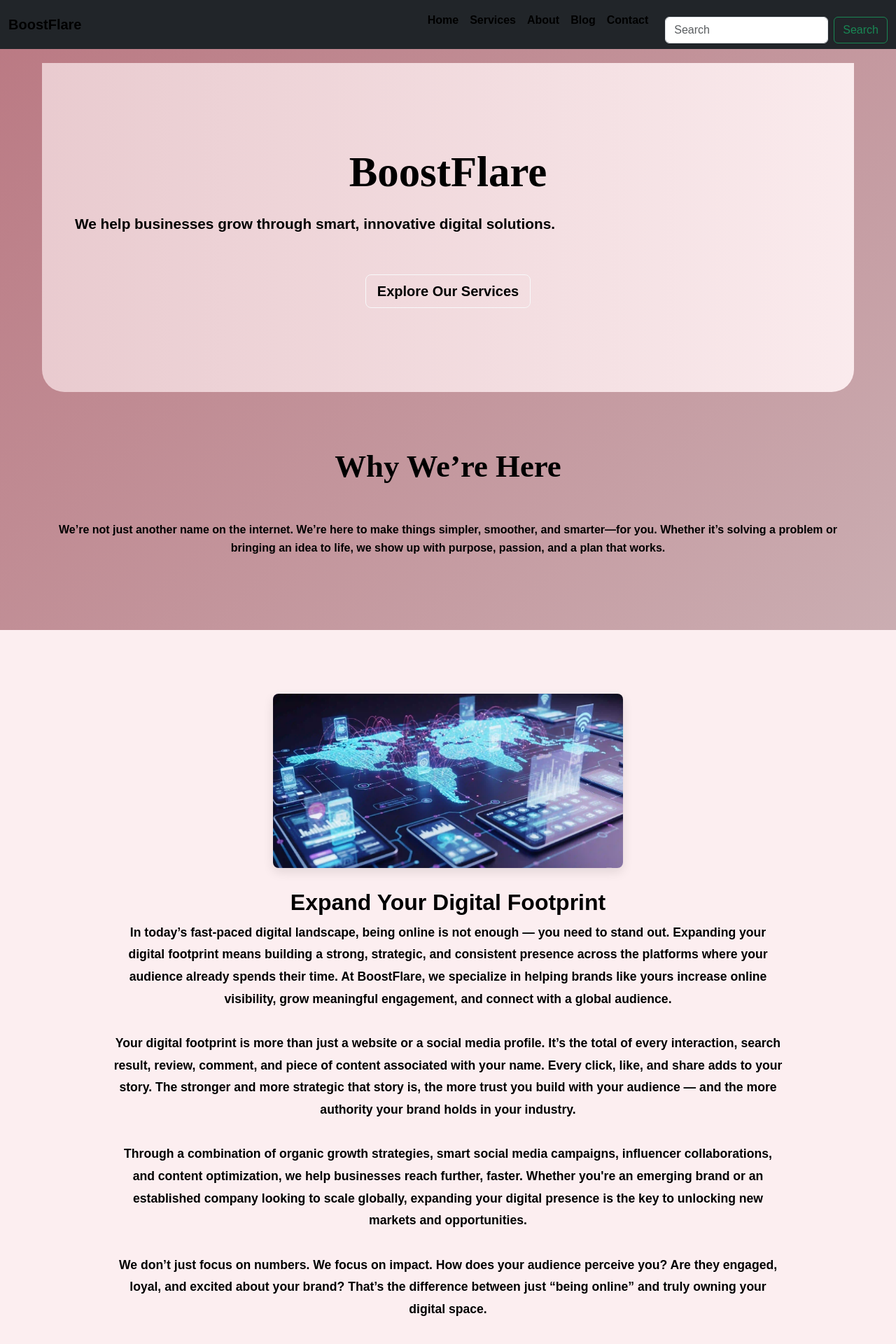
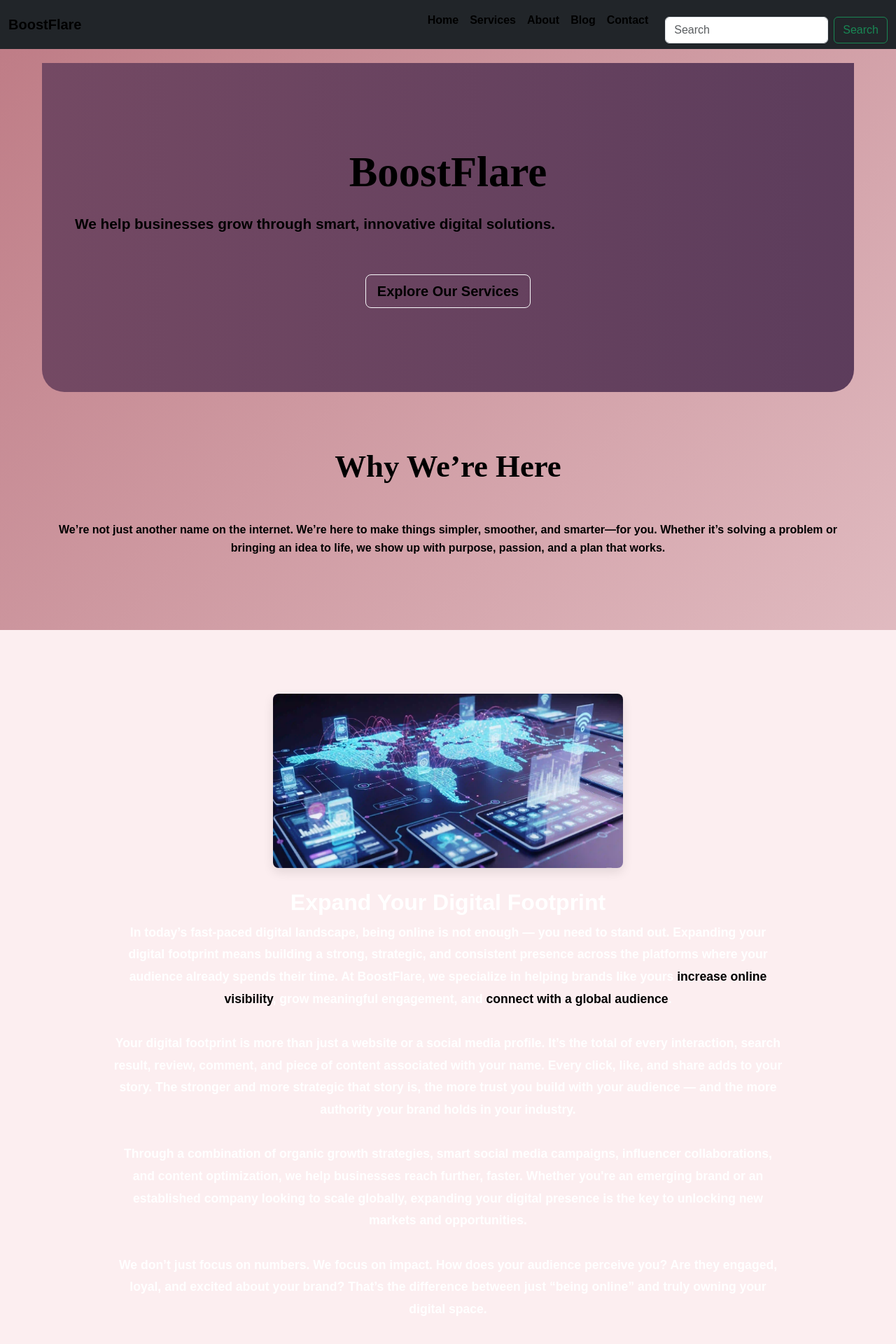
Before and after one commit to candra2012/BoostFlare, a Jekyll site: the page built from index.html, in a window 1280 px wide. Shown: the top 1920 px of the page at 70% size. Built offline with Jekyll 4.4.1, drawn with Linux system fonts in a browser that asks for light colours.

Commit message:
Update style.css

```diff
--- a/assets/css/style.css
+++ b/assets/css/style.css
@@ -5,6 +5,7 @@
     --soft-grey: #D8D8D8;
     --deep-plum: #5A3B5B;
     --hint-of-gold: #DAA520;
+    --white-text: #FFFFFF; /* Menambahkan variabel untuk putih cerah */
 }
 
 /* Reset CSS & Global Styles */
@@ -17,7 +18,7 @@
 body {
     font-family: 'Montserrat', sans-serif;
     line-height: 1.6;
-    color: var(--deep-plum);
+    color: var(--white-text); /* === INI PERUBAHAN UTAMA UNTUK SELURUH TEKS === */
     background-color: var(--lavender-blush); /* Fallback */
     overflow-x: hidden; /* Prevent horizontal scroll */
 }
@@ -30,7 +31,7 @@ body {
     width: 100%;
     height: 100%;
     z-index: -1; /* Ensure it's behind content */
-    background: linear-gradient(135deg, var(--lavender-blush), var(--rose-gold), var(--soft-grey));
+    background: linear-gradient(135deg, var(--deep-plum), var(--rose-gold), var(--lavender-blush)); /* Sesuaikan gradien agar kontras dengan teks putih */
     background-size: 400% 400%;
     animation: gradientAnimation 15s ease infinite;
 }
@@ -73,7 +74,7 @@ header {
 .logo {
     font-family: 'Playfair Display', serif;
     font-size: 2.2em;
-    color: var(--rose-gold);
+    color: var(--rose-gold); /* Tetap rose-gold untuk logo */
     text-decoration: none;
     font-weight: 700;
 }
@@ -83,7 +84,7 @@ header {
     background: none;
     border: none;
     font-size: 1.8em;
-    color: var(--deep-plum);
+    color: var(--white-text); /* Ubah warna hamburger */
     cursor: pointer;
     display: block;
     padding: 5px;
@@ -96,7 +97,7 @@ header {
     left: -250px;
     width: 250px;
     height: 100%;
-    background-color: rgba(0, 0, 0, 0.8);
+    background-color: rgba(90, 59, 91, 0.95); /* Ubah ke warna deep-plum transparan */
     box-shadow: 2px 0 10px rgba(0, 0, 0, 0.1);
     transition: left 0.3s ease-in-out;
     z-index: 100;
@@ -114,7 +115,7 @@ header {
 
 .mobile-nav ul li {
     margin: 0;
-    border-bottom: 1px solid var(--soft-grey);
+    border-bottom: 1px solid rgba(255, 255, 255, 0.2); /* Border lebih lembut */
 }
 
 .mobile-nav ul li:last-child {
@@ -125,14 +126,14 @@ header {
     display: block;
     padding: 15px 20px;
     text-decoration: none;
-    color: white; /* Diubah agar kontras dengan background mobile nav yang gelap */
+    color: var(--white-text); /* Link navigasi putih */
     font-weight: 500;
     transition: background-color 0.3s ease, color 0.3s ease;
 }
 
 .mobile-nav ul li a:hover {
-    background-color: var(--lavender-blush);
-    color: var(--rose-gold);
+    background-color: rgba(252, 238, 240, 0.2); /* Background hover lavender blush transparan */
+    color: var(--rose-gold); /* Teks hover rose-gold */
 }
 
 /* Search Container */
@@ -143,7 +144,7 @@ header {
 }
 
 .search-input {
-    border: 1px solid var(--soft-grey);
+    border: 1px solid rgba(255, 255, 255, 0.5); /* Border input putih transparan */
     padding: 8px 12px;
     border-radius: 20px;
     outline: none;
@@ -152,6 +153,12 @@ header {
     opacity: 0;
     visibility: hidden;
     margin-right: -25px;
+    background-color: rgba(255, 255, 255, 0.1); /* Background input transparan */
+    color: var(--white-text); /* Teks input putih */
+}
+
+.search-input::placeholder { /* Placeholder input putih */
+    color: rgba(255, 255, 255, 0.7);
 }
 
 .search-input.active {
@@ -165,7 +172,7 @@ header {
 .search-button {
     background: none;
     border: none;
-    color: var(--deep-plum);
+    color: var(--white-text); /* Tombol search putih */
     font-size: 1.2em;
     cursor: pointer;
     position: absolute;
@@ -177,24 +184,24 @@ header {
 .hero-section {
   padding: 100px 20px;
   text-align: center;
-  background: linear-gradient(270deg, var(--lavender-blush), var(--rose-gold));
+  background: linear-gradient(270deg, var(--deep-plum), var(--rose-gold)); /* Sesuaikan gradien agar kontras dengan teks putih */
   background-size: 400% 400%;
   animation: gradientMove 12s ease infinite;
-  color: var(--deep-plum);
+  color: var(--white-text); /* Teks di hero section menjadi putih */
   border-radius: 0 0 2rem 2rem;
 }
 
 .hero-section h1 {
     font-family: 'Playfair Display', serif;
     font-size: 3.8em;
-    color: var(--deep-plum);
+    color: var(--white-text); /* H1 di hero section menjadi putih */
     margin-bottom: 20px;
     line-height: 1.2;
 }
 
 .hero-section p {
     font-size: 1.3em;
-    color: var(--deep-plum);
+    color: var(--white-text); /* P di hero section menjadi putih */
     max-width: 700px;
     margin-bottom: 40px;
 }
@@ -208,7 +215,7 @@ header {
 .cta-button {
     display: inline-block;
     background-color: var(--rose-gold);
-    color: white;
+    color: var(--white-text); /* Tombol CTA teks putih */
     padding: 15px 35px;
     text-decoration: none;
     border-radius: 5px;
@@ -235,7 +242,7 @@ header {
 .section h2 {
     font-family: 'Playfair Display', serif;
     font-size: 2.8em;
-    color: var(--deep-plum);
+    color: var(--white-text); /* H2 di section menjadi putih */
     font-weight: 700;
     margin-bottom: 50px;
 }
@@ -248,29 +255,29 @@ header {
 }
 
 .service-card {
-    background-color: rgba(255, 255, 255, 0.7);
+    background-color: rgba(255, 255, 255, 0.1); /* Background card lebih transparan */
     padding: 30px;
     border-radius: 8px;
-    box-shadow: 0 4px 15px rgba(0, 0, 0, 0.05);
+    box-shadow: 0 4px 15px rgba(0, 0, 0, 0.15); /* Shadow lebih gelap */
     text-align: left;
     transition: transform 0.3s ease, box-shadow 0.3s ease;
 }
 
 .service-card:hover {
     transform: translateY(-5px);
-    box-shadow: 0 6px 20px rgba(0, 0, 0, 0.12);
+    box-shadow: 0 6px 20px rgba(0, 0, 0, 0.25);
 }
 
 .service-card h3 {
     font-family: 'Playfair Display', serif;
-    color: var(--rose-gold);
+    color: var(--rose-gold); /* H3 di service card tetap rose-gold */
     font-weight: 700;
     font-size: 1.8em;
     margin-bottom: 15px;
 }
 
 .service-card p {
-    color: var(--deep-plum);
+    color: var(--white-text); /* P di service card menjadi putih */
     font-size: 1em;
     font-weight: 400;
 }
@@ -280,7 +287,7 @@ footer {
     text-align: center;
     padding: 40px 0;
     background-color: var(--deep-plum);
-    color: var(--soft-grey);
+    color: var(--soft-grey); /* Teks footer tetap soft-grey, atau bisa diubah ke white-text */
     font-size: 0.9em;
     margin-top: 50px;
     border-top-left-radius: 10px;
@@ -310,54 +317,36 @@ footer .social-links a:hover {
     }
 
     .mobile-nav {
-      background-color: rgba(0, 0, 0, 0.7) !important;
+      background-color: rgba(90, 59, 91, 0.95) !important; /* Latar belakang mobile nav deep-plum transparan */
       backdrop-filter: blur(10px);
     }
 
-    .mobile-nav {
-        position: static;
-        width: auto;
-        height: auto;
-        background: none;
-        box-shadow: none;
-        transition: none;
-        padding-top: 0;
+    .mobile-nav ul li a {
+        color: var(--white-text); /* Teks link navigasi desktop juga putih */
     }
 
-    .mobile-nav ul {
-        display: flex;
-    }
-
-    .mobile-nav ul li {
-        border-bottom: none;
-        margin-left: 30px;
-    }
-
-    .mobile-nav ul li a {
-        padding: 0;
+    .mobile-nav ul li a:hover {
+        background-color: rgba(252, 238, 240, 0.2);
+        color: var(--rose-gold);
     }
 
     .search-input {
-        width: 180px;
-        opacity: 1;
-        visibility: visible;
-        margin-right: 0;
+        color: var(--white-text); /* Teks input desktop putih */
+        border: 1px solid rgba(255, 255, 255, 0.5);
+        background-color: rgba(255, 255, 255, 0.1);
     }
 
-    .search-input.active {
-        width: 180px;
-        padding: 8px 12px;
+    .search-input::placeholder {
+        color: rgba(255, 255, 255, 0.7);
     }
 
     .search-button {
-        position: static;
-        margin-left: 10px;
+        color: var(--white-text); /* Tombol search desktop putih */
     }
 }
 
-/* ... (kode CSS lainnya di atas, tidak berubah) ... */
 
-/* --- REVISED ZIG-ZAG ANIMATION CSS (FINAL PUSH) --- */
+/* --- ZIG-ZAG ANIMATION CSS (Pastikan ini yang Anda pakai dari revisi terakhir) --- */
 
 .zig-zag-container {
     padding: 60px 0;
@@ -367,51 +356,45 @@ footer .social-links a:hover {
 
 .zig-zag-item {
     display: flex;
-    flex-direction: column; /* Gambar di atas, teks di bawah */
-    align-items: center; /* Pusatkan item secara horizontal */
+    flex-direction: column;
+    align-items: center;
     margin-bottom: 80px;
-    gap: 30px; /* Jarak antara gambar dan teks */
+    gap: 30px;
     padding: 0;
 
     background-color: transparent;
     border-radius: 0;
     box-shadow: none;
 
-    /* Animasi fade-in untuk seluruh item saat terlihat */
-    /* Ini akan membuat seluruh blok (gambar dan teks) fade-in secara bersamaan */
     opacity: 0;
     transition: opacity 0.8s ease-out;
 
-    /* *** PENTING: Pastikan TIDAK ADA TRANSFORM atau ANIMATION DI SINI *** */
-    /* Jika ada, hapus. Kita hanya ingin fade-in di sini. */
-    transform: none; /* Tambahkan ini sebagai jaring pengaman */
-    animation: none; /* Tambahkan ini sebagai jaring pengaman */
+    transform: none; /* Jaring pengaman */
+    animation: none; /* Jaring pengaman */
 }
 
 .zig-zag-item.is-visible {
     opacity: 1;
 }
 
-/* Tidak ada .reverse untuk flex-direction karena selalu column. */
-
 .zig-zag-content {
     width: 100%;
     padding: 0 20px;
     text-align: center;
 
-    /* *** PENTING: HILANGKAN SEMUA ANIMASI DAN TRANSFORM UNTUK TEKS *** */
-    opacity: 1 !important; /* Pastikan teks selalu terlihat dan tidak memiliki opacity awal 0 */
-    transform: none !important; /* Menjamin tidak ada transform yang memengaruhi teks */
-    animation: none !important; /* Menjamin tidak ada animasi yang memengaruhi teks */
-    transition: none !important; /* Menghilangkan semua transisi dari teks */
-    /* ********************************************************************* */
+    opacity: 1 !important;
+    transform: none !important;
+    animation: none !important;
+    transition: none !important;
 }
 
-/* Aturan is-visible untuk .zig-zag-content tidak lagi diperlukan karena sudah di-force di atas */
-/* .zig-zag-item.is-visible .zig-zag-content {
-    opacity: 1;
-    transform: none;
-} */
+.zig-zag-content p { /* Spesifik ke paragraf di zig-zag-content */
+    color: var(--white-text) !important; /* Pastikan teks paragraf putih */
+}
+
+.zig-zag-content h2 { /* Jika ada H2 di zig-zag-content */
+    color: var(--white-text) !important; /* Pastikan H2 di zig-zag-content putih */
+}
 
 
 .zig-zag-image {
@@ -429,20 +412,17 @@ footer .social-links a:hover {
     display: block;
     height: auto;
 
-    /* Initial state for IMAGE animation only */
     opacity: 0;
-    transform: translateX(100%); /* Default: slide dari kanan */
+    transform: translateX(100%);
 
-    /* Transisi hanya pada gambar: opacity dan transform */
     transition: opacity 1.2s ease-out, transform 1.2s ease-out;
 }
 
 .zig-zag-item.is-visible .zig-zag-image img {
     opacity: 1;
-    transform: translateX(0); /* Final state: kembali ke posisi normal */
+    transform: translateX(0);
 }
 
-/* Zig-zag positioning for the entire item (geser blok ke kiri/kanan) */
 .zig-zag-item[data-animation-direction="left"] {
     align-self: flex-start;
     margin-right: auto;
@@ -455,7 +435,6 @@ footer .social-links a:hover {
     margin-right: 0;
 }
 
-/* Specific slide directions for IMAGE only */
 .zig-zag-item[data-animation-direction="left"] .zig-zag-image img {
     transform: translateX(-100%);
 }
@@ -485,14 +464,18 @@ footer .social-links a:hover {
     .zig-zag-content {
         padding: 0 15px;
         text-align: center;
-        /* Di sini juga pastikan tidak ada animasi/transform untuk mobile */
         opacity: 1 !important;
         transform: none !important;
         transition: none !important;
         animation: none !important;
     }
+    .zig-zag-content p { /* Pastikan teks paragraf mobile juga putih */
+        color: var(--white-text) !important;
+    }
+    .zig-zag-content h2 { /* Pastikan H2 mobile juga putih */
+        color: var(--white-text) !important;
+    }
 
-    /* Untuk mobile, animasi gambar bisa diubah jadi fade-up sederhana agar lebih halus */
     .zig-zag-image img {
         transform: translateY(20px);
         transition: opacity 0.8s ease-out, transform 0.8s ease-out;
@@ -503,7 +486,6 @@ footer .social-links a:hover {
         opacity: 1;
     }
 
-    /* Reset slide direction for mobile (semua fade up) */
     .zig-zag-item[data-animation-direction="left"] .zig-zag-image img,
     .zig-zag-item[data-animation-direction="right"] .zig-zag-image img {
         transform: translateY(20px);
@@ -513,4 +495,4 @@ footer .social-links a:hover {
     .zig-zag-item.is-visible[data-animation-direction="right"] .zig-zag-image img {
         transform: translateY(0);
     }
-}
+    }
```
